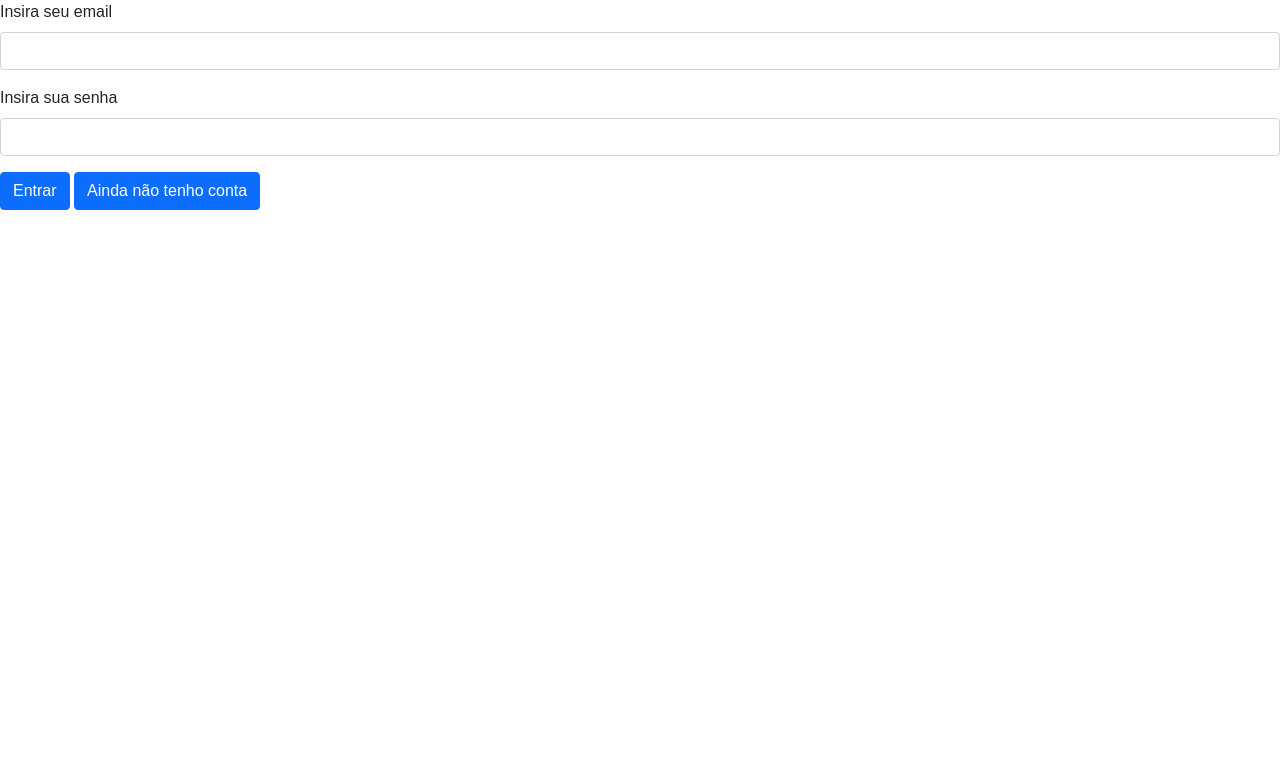
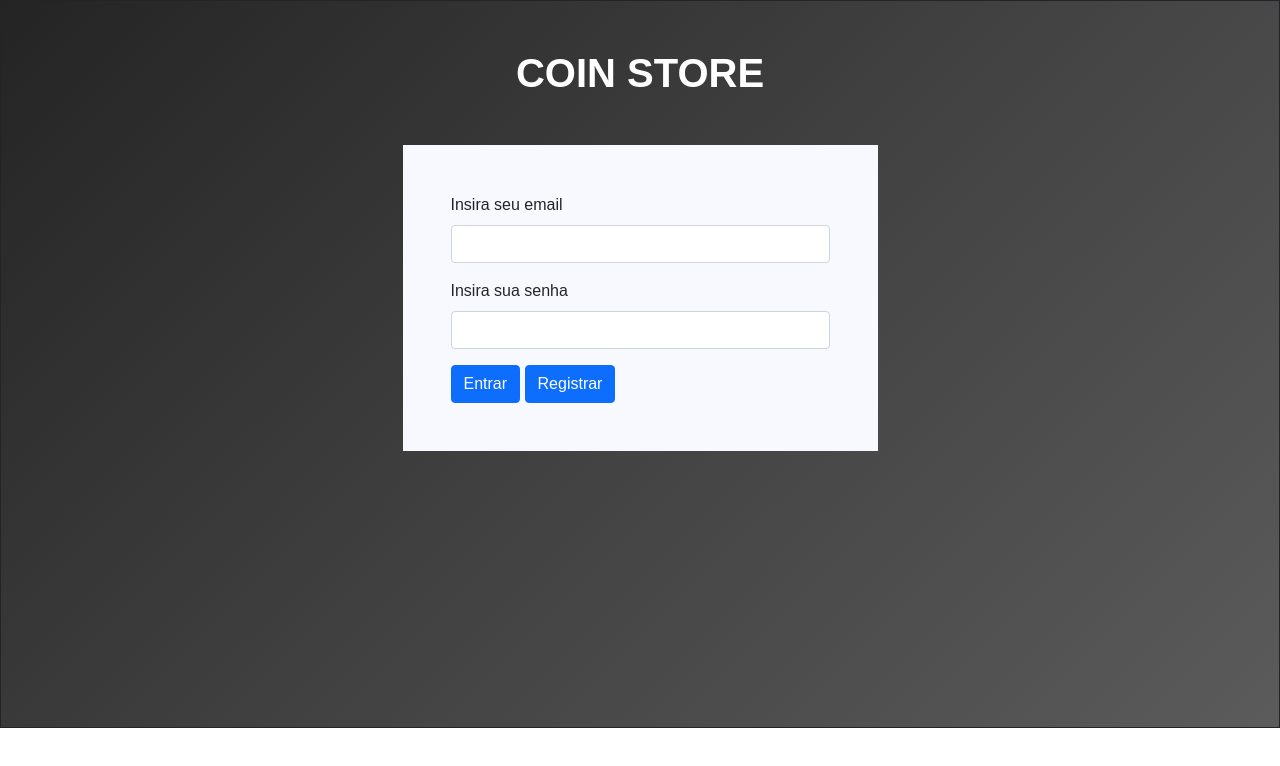
Before and after one commit to FilipeGuto/Project_Coin_Store_Front_End, a React (Create React App) app: page / in a window 1280 px wide. Shown: the top 766 px of the page. Built offline with nearby package versions, Linux system fonts and the light colour scheme.

Commit message:
FEAT: Estilização da page de Login e Registro

```diff
--- a/src/components/FormCreateUser/FormCreateUser.jsx
+++ b/src/components/FormCreateUser/FormCreateUser.jsx
@@ -1,11 +1,7 @@
 import React, { useState } from "react";
-import { createNewUser } from '../../services/users';
-import { useNavigate } from 'react-router-dom';
-import {
-  Form,
-  Button,
-} from "react-bootstrap";
-
+import { createNewUser } from "../../services/users";
+import { useNavigate } from "react-router-dom";
+import { Form, Button, Container, Row, Col } from "react-bootstrap";
 
 export default function FormCreateUser() {
   const [email, setEmail] = useState("");
@@ -23,16 +19,25 @@ export default function FormCreateUser() {
       password,
     };
 
-    const newUser = createNewUser(userData)
+    const newUser = createNewUser(userData);
 
-    if(newUser) {
+    if (newUser) {
       alert("Email cadrastrado com sucesso");
-      navigate('/login');
+      navigate("/login");
     }
   };
 
   return (
-    <div className="form-login">
+    <div className="ctn container-fluid">
+      <Container className="mt-5">
+        <h1 className="title-login text-center">COIN STORE</h1>
+        <Row className="mt-5">
+          <Col
+            lg={5}
+            md={6}
+            sm={12}
+            className="p-5 m-auto rounded-lg form-login"
+          >
             <Form onSubmit={handleSubmit}>
               <Form.Group className="mb-3" controlId="formBasicEmail">
                 <Form.Label>Insira seu nome</Form.Label>
@@ -58,13 +63,13 @@ export default function FormCreateUser() {
                   onChange={(e) => setPassword(e.target.value)}
                 />
               </Form.Group>
-        <Button
-        variant="primary"
-        type="submit"
-        >
+              <Button variant="primary" type="submit">
                 CRIAR
               </Button>
             </Form>
+          </Col>
+        </Row>
+      </Container>
     </div>
   );
 }
--- a/src/components/FormLogin/FormLogin.jsx
+++ b/src/components/FormLogin/FormLogin.jsx
@@ -1,10 +1,8 @@
 import React, { useState } from "react";
 import { loginUser } from "../../services/users";
 import { useNavigate } from "react-router-dom";
-import {
-  Form,
-  Button,
-} from "react-bootstrap";
+import { Form, Button, Container, Col, Row } from "react-bootstrap";
+import "./formLogin.css";
 
 export default function FormLogin() {
   const [email, setEmail] = useState("");
@@ -39,9 +37,13 @@ export default function FormLogin() {
   };
 
   return (
-    <div className="form-login">
+    <div className="ctn container-fluid">
+      <Container className="mt-5">
+        <h1 className="title-login text-center">COIN STORE</h1>
+        <Row className="mt-5">
+          <Col lg={5} md={6} sm={12} className="p-5 m-auto rounded-lg form-login">
             <Form onSubmit={handleSubmit}>
-        <Form.Group className="mb-3" controlId="formBasicEmail">
+              <Form.Group className="mb-3">
                 <Form.Label>Insira seu email</Form.Label>
                 <Form.Control
                   type="email"
@@ -49,7 +51,7 @@ export default function FormLogin() {
                   onChange={(e) => setEmail(e.target.value)}
                 />
               </Form.Group>
-        <Form.Group className="mb-3" controlId="formBasicPassword">
+              <Form.Group className="mb-3">
                 <Form.Label>Insira sua senha</Form.Label>
                 <Form.Control
                   type="password"
@@ -57,21 +59,16 @@ export default function FormLogin() {
                   onChange={(e) => setPassword(e.target.value)}
                 />
               </Form.Group>
-        <Button
-        variant="primary"
-        type="submit"
-
-        >
+              <Button variant="primary" type="submit">
                 Entrar
-        </Button>
-        {' '}
-        <Button
-        type="button"
-        onClick={handleCreateAccount}
-        >
-          Ainda não tenho conta
+              </Button>{" "}
+              <Button type="button" onClick={handleCreateAccount}>
+                Registrar
               </Button>
             </Form>
+          </Col>
+        </Row>
+      </Container>
     </div>
   );
 }
--- a/src/components/FormLogin/formLogin.css
+++ b/src/components/FormLogin/formLogin.css
@@ -0,0 +1,15 @@
+.title-login {
+  font-weight: bold;
+  color: white;
+}
+
+.form-login {
+  padding: 4rem;
+  background-color: #F8F8FF;
+}
+
+.ctn {
+  border: 1px solid;
+  height: 45.5rem;
+  background: linear-gradient(-45deg, rgb(91, 91, 91),  #414142, #242425);
+}
```
Lines whose indentation alone changed are shown as unchanged.
